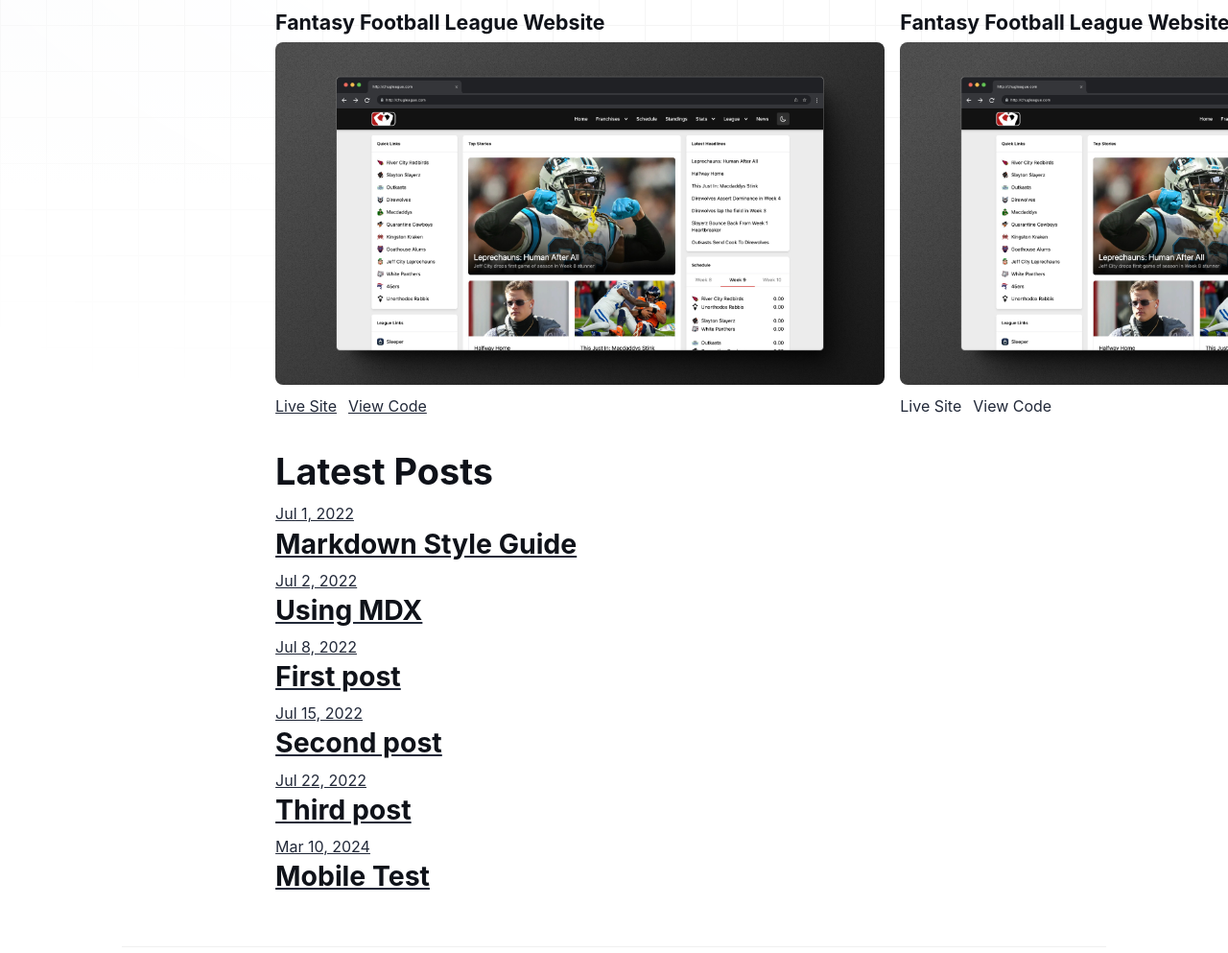
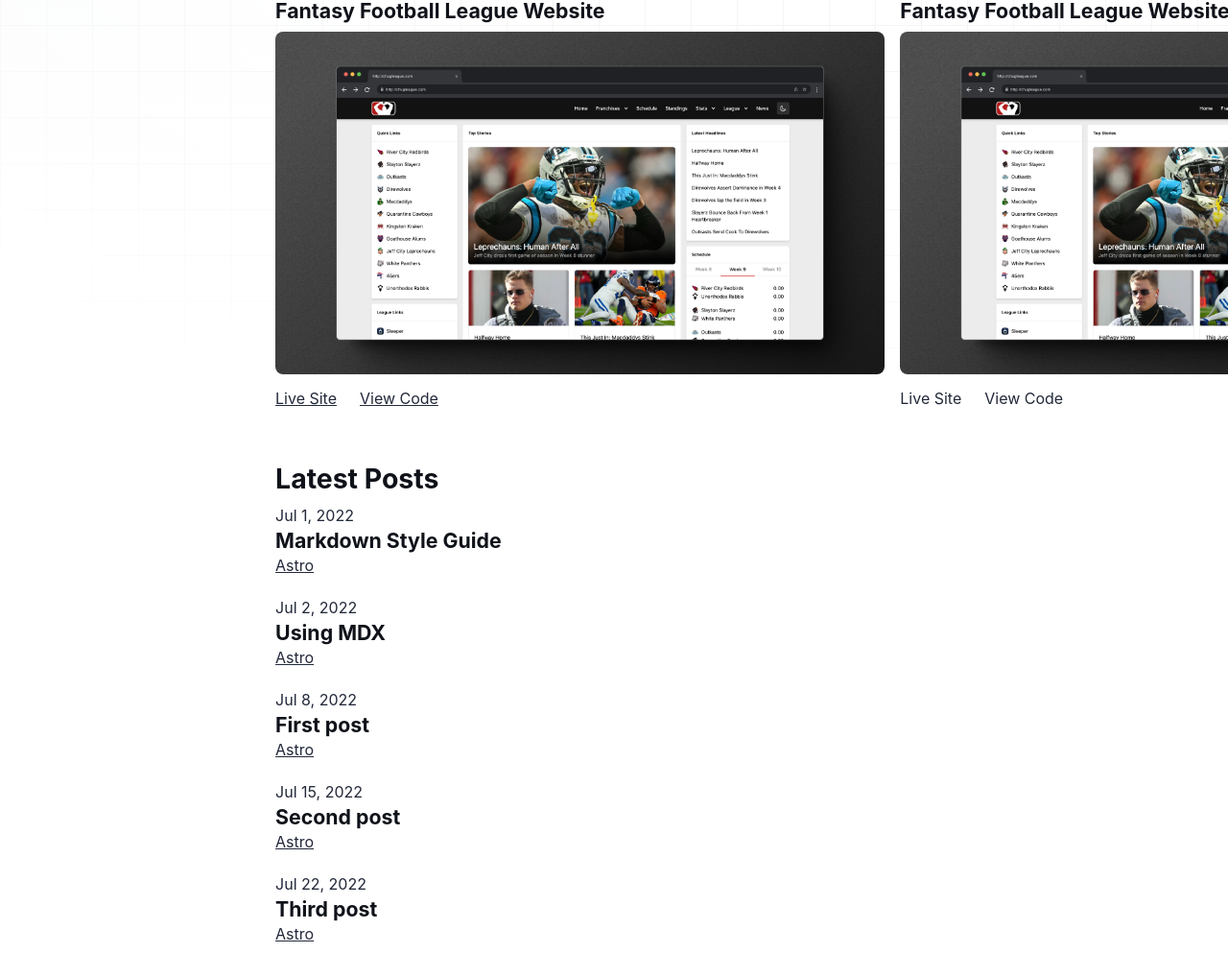
Before and after one commit to ethrmor/ethrmor-os, an Astro site: page / in a window 1280 px wide. Shown: the part 406-1399 px from the top of the page at 96% size. Built offline with nearby package versions, Linux system fonts and the light colour scheme; Astro itself is replaced by a stand-in of ours; a web font is replaced by a local one.

Commit message:
update blog section

```diff
--- a/src/components/Header.astro
+++ b/src/components/Header.astro
@@ -61,6 +61,7 @@ import HeaderLink from './HeaderLink.astro';
     background: white;
     background-color: rgba(255, 255, 255, 0.6); /* Assuming bg-background is white with 95% opacity */
     width: 100%;
+    min-height: 3rem;
   }
   .is_scrolled {
     box-shadow: 0 2px 8px rgba(var(--black), 5%);
@@ -83,9 +84,9 @@ import HeaderLink from './HeaderLink.astro';
     align-items: center;
   }
   .links a {
-    margin-block: 0.5em;
-    border-radius: 0.5em;
-    padding: 0.25em 0.5em;
+    margin-block: 0.5rem;
+    border-radius: 0.5rem;
+    padding: 0.25rem 0.5rem;
     color: var(--black);
     line-height: 1;
     text-decoration: none;
--- a/src/components/Project.astro
+++ b/src/components/Project.astro
@@ -21,6 +21,9 @@
   }
   .links {
     display: flex;
-    gap: 0.75em;
+  }
+  .links a {
+    padding-inline: 0 1.5rem;
+    padding-block: .25rem;
   }
 </style>
--- /dev/null
+++ b/src/components/Tag.astro
@@ -0,0 +1 @@
+<a href="/">Astro</a>
--- a/src/pages/index.astro
+++ b/src/pages/index.astro
@@ -3,6 +3,7 @@ import { getCollection } from 'astro:content';
 import FormattedDate from '@components/FormattedDate.astro';
 import Project from '@components/Project.astro';
 import BaseLayout from '@layouts/BaseLayout.astro';
+import Tag from '@components/Tag.astro';
 
 import chug_league from '@images/chug-league.jpg'
 const posts = (await getCollection('blog')).sort((a, b) => a.data.pubDate.valueOf() - b.data.pubDate.valueOf());
@@ -74,6 +75,7 @@ const posts = (await getCollection('blog')).sort((a, b) => a.data.pubDate.valueO
           <a href={`/blog/${post.slug}/`}>
             <FormattedDate date={post.data.pubDate} />
             <h3>{post.data.title}</h3>
+            <Tag />
           </a>
         </li>
       ))
@@ -85,7 +87,12 @@ const posts = (await getCollection('blog')).sort((a, b) => a.data.pubDate.valueO
       margin-block-start: 3rem;
     }
     h2 {
-      margin-block-start: 1rem;
+      margin-block-start: 2rem;
+      font-size: var(--fs-lg);
+    }
+    h3 {
+      margin-block-start: .5rem;
+      font-size: var(--fs-md);
     }
 
     .feature {
@@ -100,7 +107,7 @@ const posts = (await getCollection('blog')).sort((a, b) => a.data.pubDate.valueO
       display: grid;
       grid-template-columns: inherit;
       grid-column: full;
-      padding-block: 1rem;
+      margin-block-end: 1rem;
       overflow-x: scroll;
       overscroll-behavior-x: contain;
       scroll-snap-type: x proximity;
@@ -143,5 +150,14 @@ const posts = (await getCollection('blog')).sort((a, b) => a.data.pubDate.valueO
       padding: 0;
       list-style: none;
     }
+    .posts li {
+      margin-block-end: 1rem;
+    }
+    .posts h3 {
+      margin: 0;
+    }
+    .posts a {
+      text-decoration: none;
+    }
   </style>
 </BaseLayout>
```
Also changed, not shown: src/components/FormattedDate.astro (line endings or trailing spaces).
